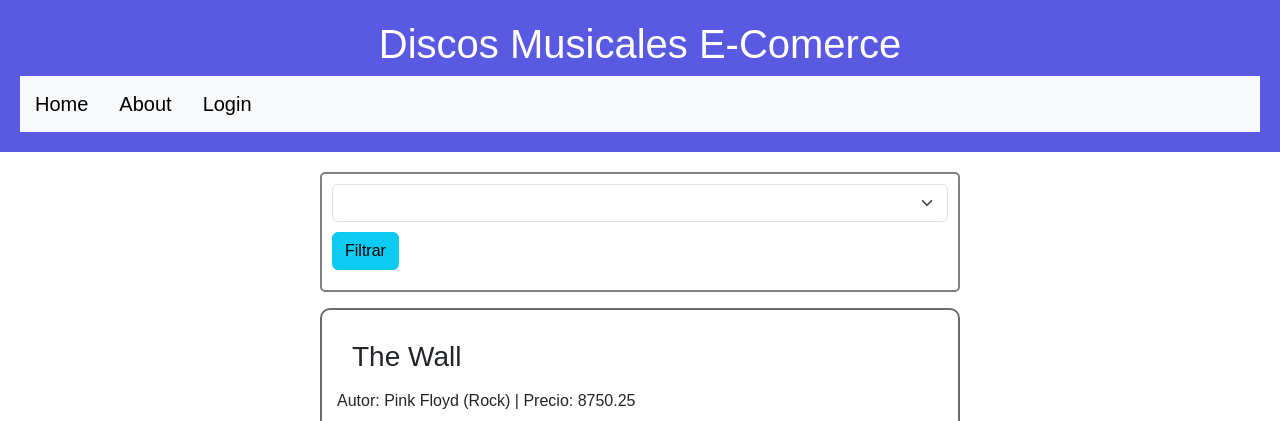
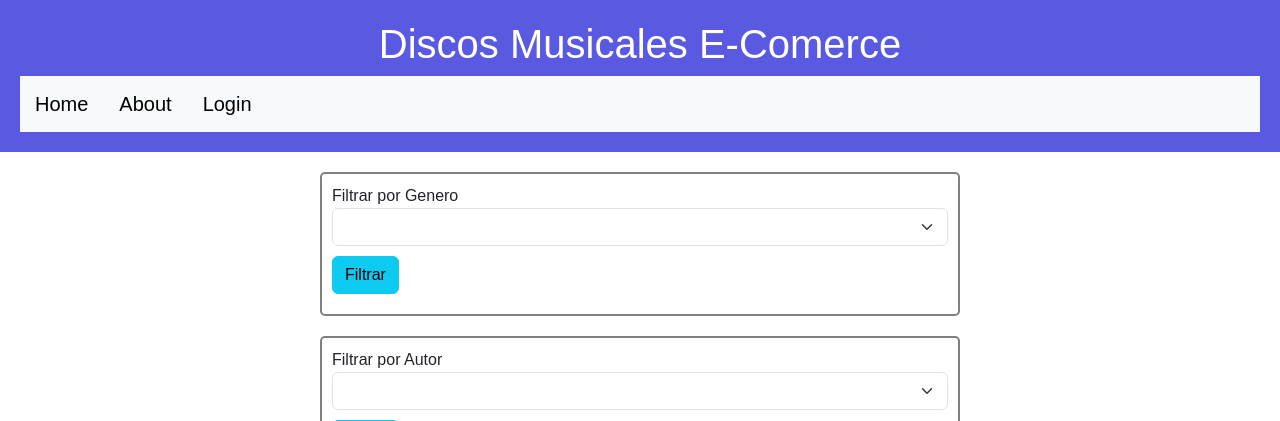
Before and after one commit to Omarit82/web2TPE, a PHP site: page / in a window 1280 px wide. Shown: the top 421 px of the page. Run offline with PHP 8.4, Linux system fonts and the light colour scheme; data comes from the database, SQL or seed files in the repository.

Commit message:
Add: Filtro por Autor

```diff
--- a/app/controllers/filtroPorGen.controller.php
+++ b/app/controllers/filtro.controller.php
@@ -3,7 +3,7 @@
 require_once './app/models/discos.model.php';
 require_once './app/views/discos.view.php';
 
-class filtroPorGen{
+class filtro{
 
     private $model;
     private $view;
@@ -20,6 +20,14 @@ class filtroPorGen{
 
         $this->view->showDiscos($generos);
     }
+
+    public function showAutores(){
+        $autor = $_POST['nombre'];
+
+        $autores = $this->model->getDiscosPorAutor($autor);
+
+        $this->view->showDiscos($autores);
+    }
 }
 
 ?>
--- a/app/models/discos.model.php
+++ b/app/models/discos.model.php
@@ -50,6 +50,15 @@ class discosModel{
     public function getDiscosPorGen($genero){
         $query = $this->db->prepare('SELECT discos.id, autor.nombre, genero.categoria, discos.titulo, discos.precio FROM discos INNER JOIN autor ON discos.autor_id = autor.id INNER JOIN genero ON discos.genero_id = genero.id  WHERE genero_id = ?');
         $query->execute([$genero]);
+
+        $discos = $query->fetchAll(PDO::FETCH_OBJ);
+
+        return $discos;
+    }
+
+    public function getDiscosPorAutor($autor){
+        $query = $this->db->prepare('SELECT discos.id, autor.nombre, genero.categoria, discos.titulo, discos.precio FROM discos INNER JOIN autor ON discos.autor_id = autor.id INNER JOIN genero ON discos.genero_id = genero.id  WHERE autor_id = ?');
+        $query->execute([$autor]);
 
         $discos = $query->fetchAll(PDO::FETCH_OBJ);
 
@@ -173,10 +182,10 @@ class discosModel{
             --
 
             INSERT INTO `users` (`id`, `email`, `pass`, `nivel`) VALUES
-            (1, 'omar@email.com', '$2y$10$'Ok1SIqiVKjesOXh/uUHKge/F9LFvFTqhpu8hdnBfxZ7iRqItW1Dou', 'admin'),
-            (2, 'matias@email.com', '$2y$10$'NqrD5XR954nuZPsfs8rRzeOBVAdBLfEVaYj2gHFVaNPpCOLJjxDC.', 'admin'),
-            (3, 'guest@email.com', '$2y$10$'a2R1d1falFvRJc0hm0knWeZygzcgHnpXXQ2FtjWy59Ny5jJ8D9jhW', 'user'),
-            (4, 'webadmin', '$2y$10$'b095X3XhrDjPwzbj3BgwiuN.1RyATcDddARL7yxi5.pBuLItt4w9K', 'admin');
+            (1, 'omar@email.com', '$2y$10\$Ok1SIqiVKjesOXh/uUHKge/F9LFvFTqhpu8hdnBfxZ7iRqItW1Dou', 'admin'),
+            (2, 'matias@email.com', '$2y$10\$NqrD5XR954nuZPsfs8rRzeOBVAdBLfEVaYj2gHFVaNPpCOLJjxDC.', 'admin'),
+            (3, 'guest@email.com', '$2y$10\$a2R1d1falFvRJc0hm0knWeZygzcgHnpXXQ2FtjWy59Ny5jJ8D9jhW', 'user'),
+            (4, 'webadmin', '$2y$10\$b095X3XhrDjPwzbj3BgwiuN.1RyATcDddARL7yxi5.pBuLItt4w9K', 'admin');
 
             --
             -- Índices para tablas volcadas
--- a/app/views/discos.view.php
+++ b/app/views/discos.view.php
@@ -4,6 +4,7 @@ class discosView{
     public function showDiscos($discos){
         require_once 'templates/header.phtml';
         require_once 'templates/formFiltro.phtml';
+        require_once 'templates/formFiltroAutor.phtml';
         require_once 'config.php';
         ?>
         <section>
--- a/router.php
+++ b/router.php
@@ -1,6 +1,6 @@
 <?php
 require_once "./app/controllers/discos.controller.php";
-require_once './app/controllers/filtroPorGen.controller.php';
+require_once './app/controllers/filtro.controller.php';
 require_once "./app/controllers/about.controller.php";
 require_once "./app/controllers/login.controller.php";
 require_once "./app/controllers/config.controller.php";
@@ -55,21 +55,25 @@ switch ($params[0]) { // en la primer posicion tengo la accion real
         $controller->showDiscos($params[1]);
         break;
     case 'filtro':
-        $controller = new filtroPorGen();
+        $controller = new filtro();
         $controller->showGeneros();
+        break;
+    case 'filtroAutor':
+        $controller = new filtro();
+        $controller->showAutores();
         break;
     case 'delete':
         $controller = new DiscosController();
         $controller->removeDisco($params[1]);
-    break;
+        break;
     case 'modificar':
         $controller = new DiscosController();
         $controller->modificarDisco($params[1]);
-    break;
+        break;
     case 'update':
         $controller = new DiscosController();
         $controller->updateDisco();
-    break;
+        break;
     default:
         echo "404 - Page not found";
         break;
--- a/templates/formFiltro.phtml
+++ b/templates/formFiltro.phtml
@@ -7,6 +7,7 @@ require_once './app/models/generos.model.php'; ?>
     $model = new GenerosModel();
     $generos=$model->getCategorias();
     ?>
+    <label> Filtrar por Genero </label>
     <select name="genero" class="form-select">
         <option  value="" selected></option>
         <?php foreach ($generos as $genero) { ?>
--- /dev/null
+++ b/templates/formFiltroAutor.phtml
@@ -0,0 +1,17 @@
+<?php
+require_once './app/models/autores.model.php'; ?>
+
+<form action="filtroAutor" method="POST" class="mb-3 formulario">
+    <?php
+    $model = new AutoresModel();
+    $autores=$model->getAutores();
+    ?>
+    <label> Filtrar por Autor </label>
+    <select name="nombre" class="form-select">
+        <option  value="" selected></option>
+        <?php foreach ($autores as $autor) { ?>
+           <option value="<?= $autor->id?>"><?= $autor->nombre?></option>;<?php
+        }?>
+    </select>
+    <button type="submit" class="btn btn-info boton">Filtrar</button>
+</form>
```
